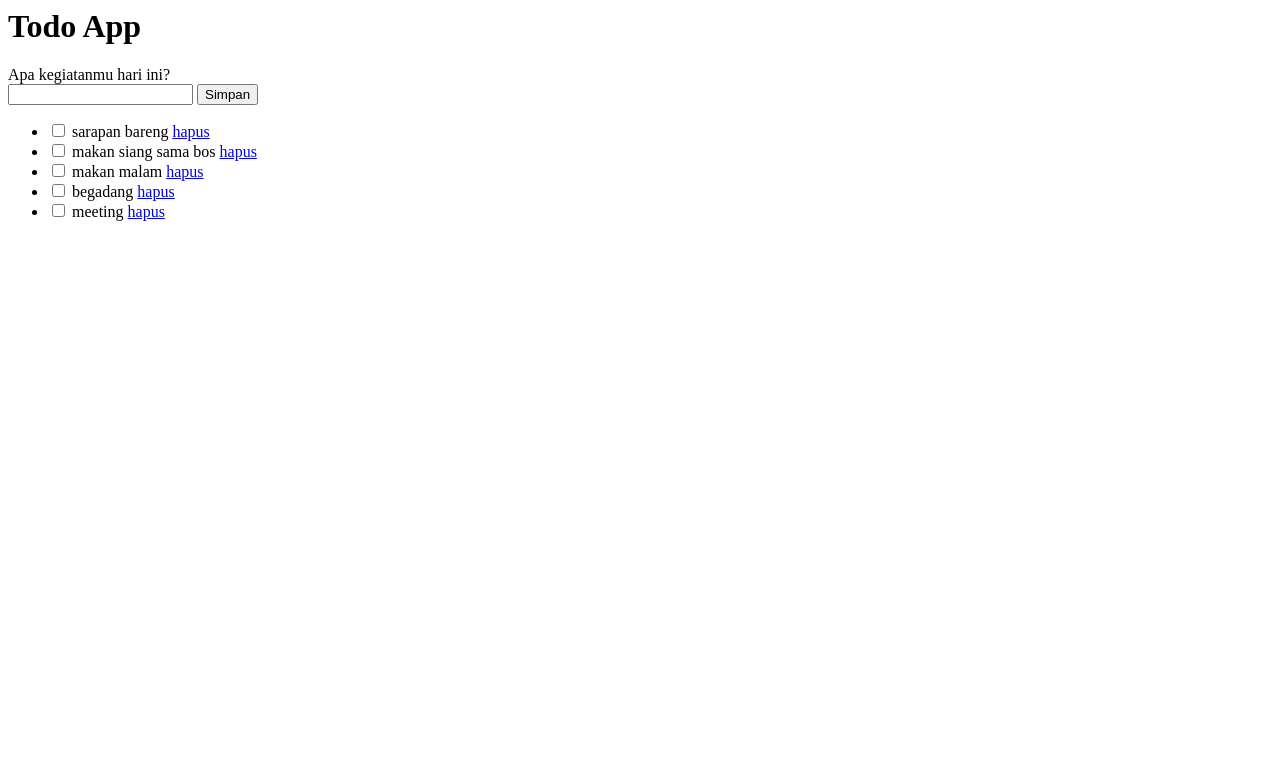
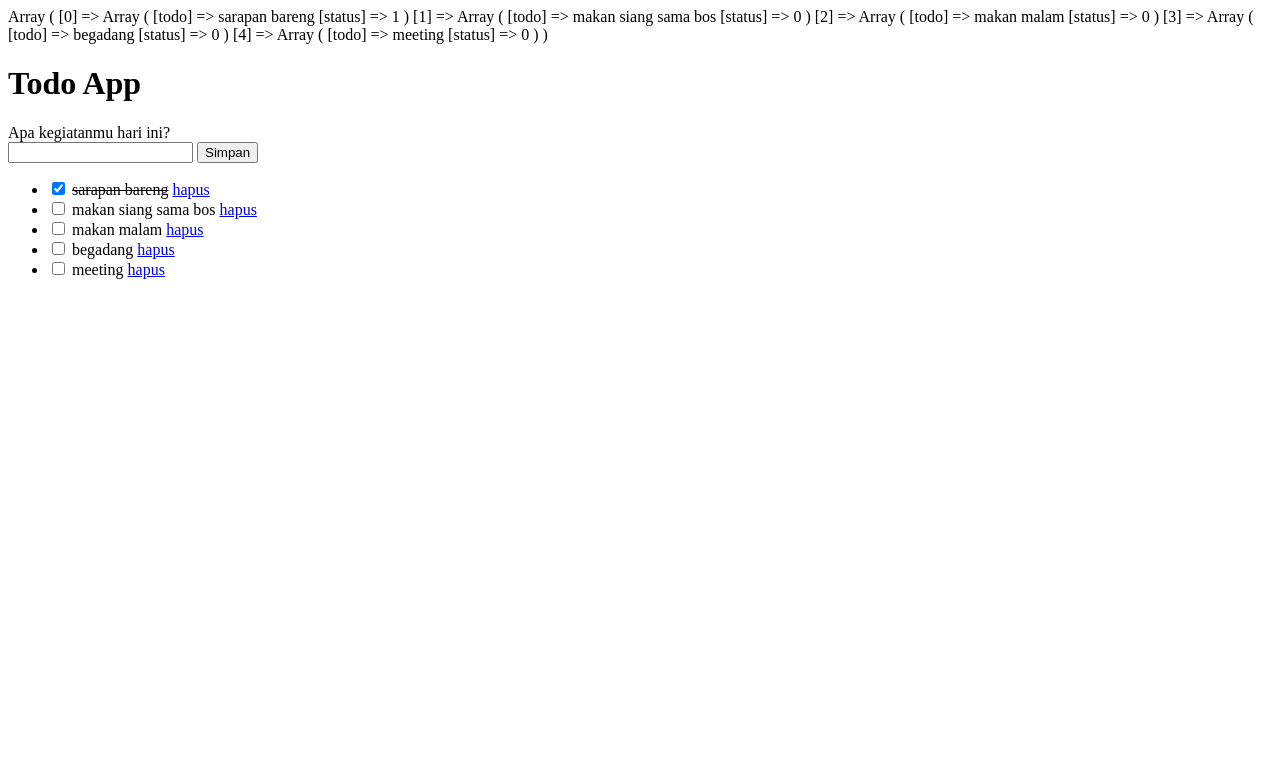
Before and after one commit to Shazoji90/be_php_todo, a PHP site: page / in a window 1280 px wide. Shown: the top 783 px of the page. Run offline with PHP 8.4, Linux system fonts and the light colour scheme.

Commit message:
feat: fungsional checkbox dan styling lists

```diff
--- a/index.php
+++ b/index.php
@@ -15,6 +15,14 @@ if(isset($_POST['todo'])) {
     header('Location:/');
 }
 
+if(isset($_GET['status'])) {
+    $todos[$_GET['key']]['status'] = $_GET['status'];
+    file_put_contents('todo.txt', serialize($todos));
+    header('Location:/');
+}
+
+print_r($todos);
+
 ?>
 
 <h1>Todo App</h1>
@@ -28,8 +36,8 @@ if(isset($_POST['todo'])) {
 <ul>
     <?php foreach($todos as $key => $value): ?>
     <li>
-        <input type="checkbox" name="todo"/>
-        <label><?= $value['todo']; ?></label>
+        <input type="checkbox" name="todo" onclick="window.location.href = '/?status=<?= ($value['status'] == 0) ? 1 : 0; ?>&key=<?= $key; ?>'" <?= ($value['status'] == 1) ? 'checked' : ''; ?>/>
+        <label><?= ($value['status'] == 1) ? "<del>".$value['todo']."</del>" : $value['todo']; ?></label>
         <a href="#">hapus</a>
     </li>
     <?php endforeach; ?>
--- a/todo.txt
+++ b/todo.txt
@@ -1 +1 @@
-a:5:{i:0;a:2:{s:4:"todo";s:14:"sarapan bareng";s:6:"status";i:0;}i:1;a:2:{s:4:"todo";s:20:"makan siang sama bos";s:6:"status";i:0;}i:2;a:2:{s:4:"todo";s:11:"makan malam";s:6:"status";i:0;}i:3;a:2:{s:4:"todo";s:8:"begadang";s:6:"status";i:0;}i:4;a:2:{s:4:"todo";s:7:"meeting";s:6:"status";i:0;}}
+a:5:{i:0;a:2:{s:4:"todo";s:14:"sarapan bareng";s:6:"status";s:1:"1";}i:1;a:2:{s:4:"todo";s:20:"makan siang sama bos";s:6:"status";s:1:"0";}i:2;a:2:{s:4:"todo";s:11:"makan malam";s:6:"status";s:1:"0";}i:3;a:2:{s:4:"todo";s:8:"begadang";s:6:"status";s:1:"0";}i:4;a:2:{s:4:"todo";s:7:"meeting";s:6:"status";s:1:"0";}}
```
